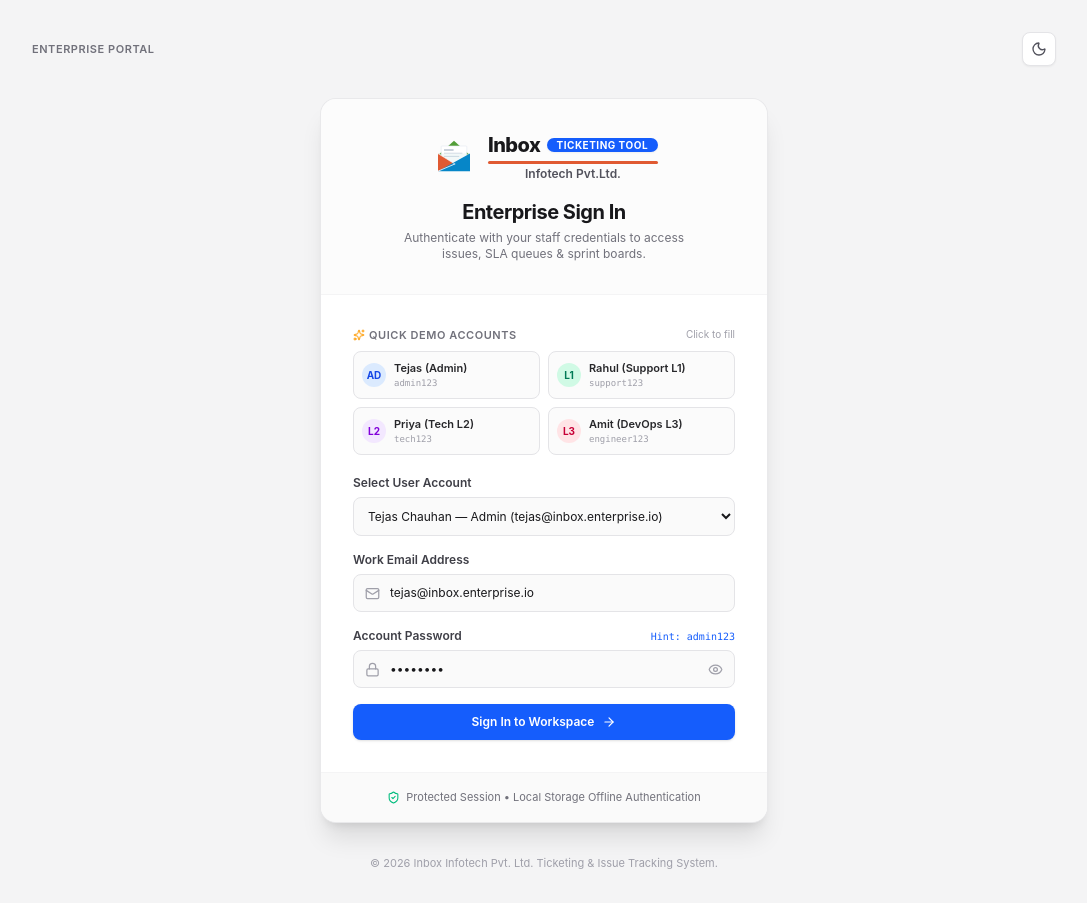
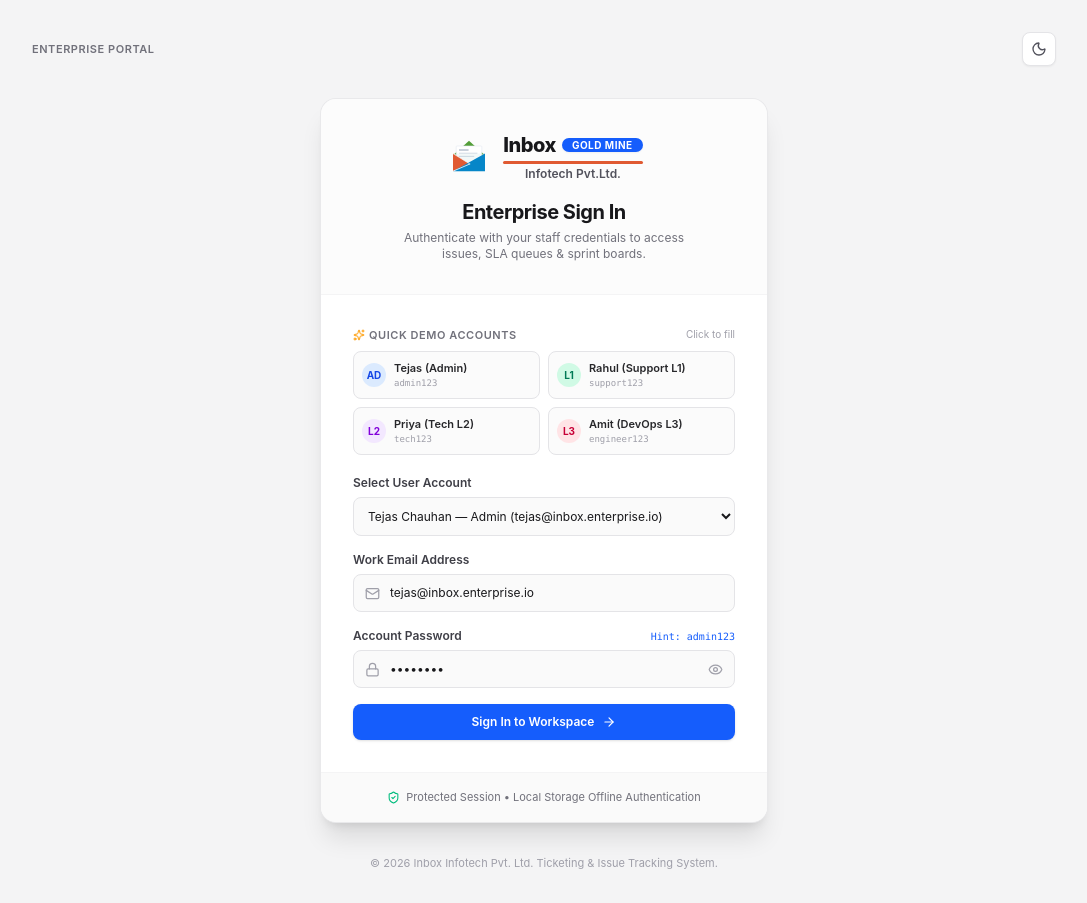
Before and after one commit to Inbox-pro/ticketing_tool, a React (Vite) app: page /login in a window 1280 px wide. Shown: the whole page, without its empty margins (96-1183 px from the left). Built offline with nearby package versions, Linux system fonts and the light colour scheme.

Commit message:
Name change

```diff
--- a/index.html
+++ b/index.html
@@ -4,10 +4,10 @@
     <meta charset="UTF-8" />
     <meta name="viewport" content="width=device-width, initial-scale=1.0" />
     <link rel="icon" type="image/svg+xml" href="/favicon.svg" />
-    <title>Inbox - Enterprise Ticketing Tool &amp; Issue Tracking</title>
-    <meta name="description" content="Inbox Infotech Pvt. Ltd. - Enterprise ticketing tool, issue tracking, sprint management, SLA escalation workflows, and team collaboration platform." />
-    <meta property="og:title" content="Inbox - Enterprise Ticketing Tool &amp; Issue Tracking" />
-    <meta property="og:description" content="Work organized. Teams aligned. Enterprise ticketing tool, sprint management, and L1/L2/L3 support escalation system." />
+    <title>Inbox - Enterprise Gold mine &amp; Issue Tracking</title>
+    <meta name="description" content="Inbox Infotech Pvt. Ltd. - Enterprise Gold mine, issue tracking, sprint management, SLA escalation workflows, and team collaboration platform." />
+    <meta property="og:title" content="Inbox - Enterprise Gold mine &amp; Issue Tracking" />
+    <meta property="og:description" content="Work organized. Teams aligned. Enterprise Gold mine, sprint management, and L1/L2/L3 support escalation system." />
     <meta property="og:type" content="website" />
     <meta name="twitter:card" content="summary_large_image" />
     <script>
--- a/src/components/common/InboxLogo.tsx
+++ b/src/components/common/InboxLogo.tsx
@@ -15,7 +15,7 @@
   showSubtitle = true,
   className = '',
   iconOnly = false,
-  tagText = 'Ticketing Tool',
+  tagText = 'Gold mine',
 }) => {
   const iconSizes = {
     xs: { width: 22, height: 22 },
@@ -110,7 +110,7 @@
         />
       </svg>
 
-      {/* Typography: "Inbox" + "Ticketing Tool" Badge + Underline + "Infotech Pvt.Ltd." */}
+      {/* Typography: "Inbox" + "Gold mine" Badge + Underline + "Infotech Pvt.Ltd." */}
       {!iconOnly && showText && (
         <div className="flex flex-col justify-center leading-tight">
           <div className="flex items-center gap-1.5 flex-wrap">
--- a/src/pages/AdminPanelPage.tsx
+++ b/src/pages/AdminPanelPage.tsx
@@ -1513,7 +1513,7 @@
         <ConfirmModal
           isOpen={true}
           title="Remove Member Account"
-          message={`Are you sure you want to permanently remove ${userToDelete.name} from Inbox Ticketing Tool?`}
+          message={`Are you sure you want to permanently remove ${userToDelete.name} from Inbox Gold mine?`}
           confirmLabel="Remove User"
           isDestructive={true}
           onConfirm={() => {
```
Also changed, not shown: public/inbox-logo.svg.
